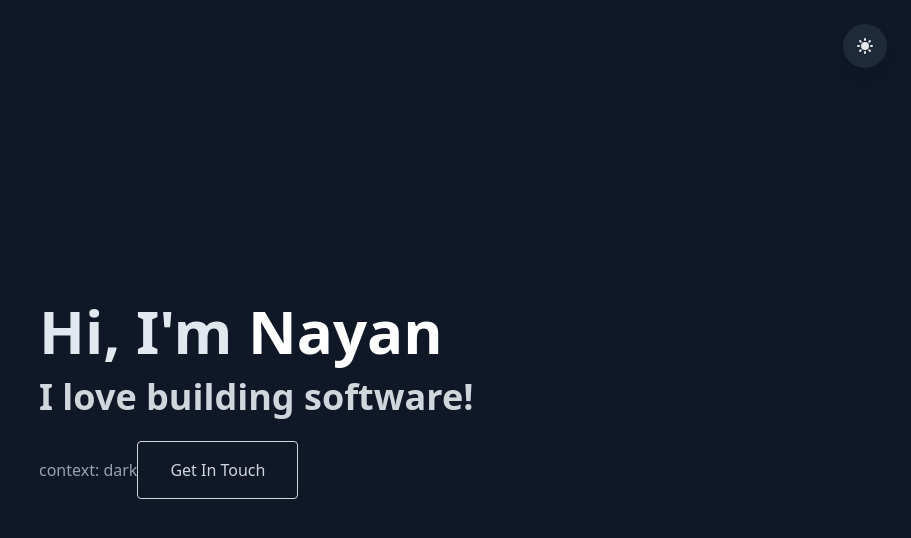
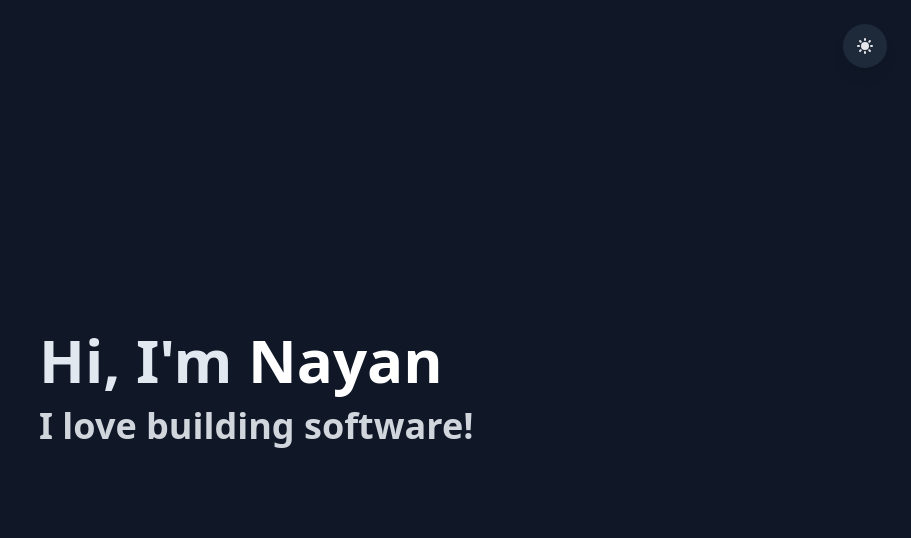
Before and after one commit to nayan-pradhan/personal-portfolio, a React (Vite) app: page / in a window 1280 px wide. Shown: the top 538 px of the page, without its empty margins (369-1280 px from the left). Built offline with nearby package versions, Linux system fonts and the light colour scheme.

Commit message:
Clean up

```diff
--- a/src/components/Hero.jsx
+++ b/src/components/Hero.jsx
@@ -13,12 +13,11 @@ const Hero = () => {
                 <h2 className="text-2xl sm:text-3xl lg:text-4xl font-semibold text-gray-700 dark:text-gray-300 mb-6">
                     I love building software!
                 </h2>
-                context: {isDark ? 'dark' : 'light'}
-                <a
+                {/* <a
                   href="#contact"
                   className="inline-block border border-gray-700 dark:border-gray-300 text-gray-700 dark:text-gray-300 px-8 py-4 rounded hover:bg-gray-700/10 dark:hover:bg-gray-300/10 transition-colors">
                     Get In Touch
-                  </a>
+                  </a> */}
             </div>
         </section>
     )
```
